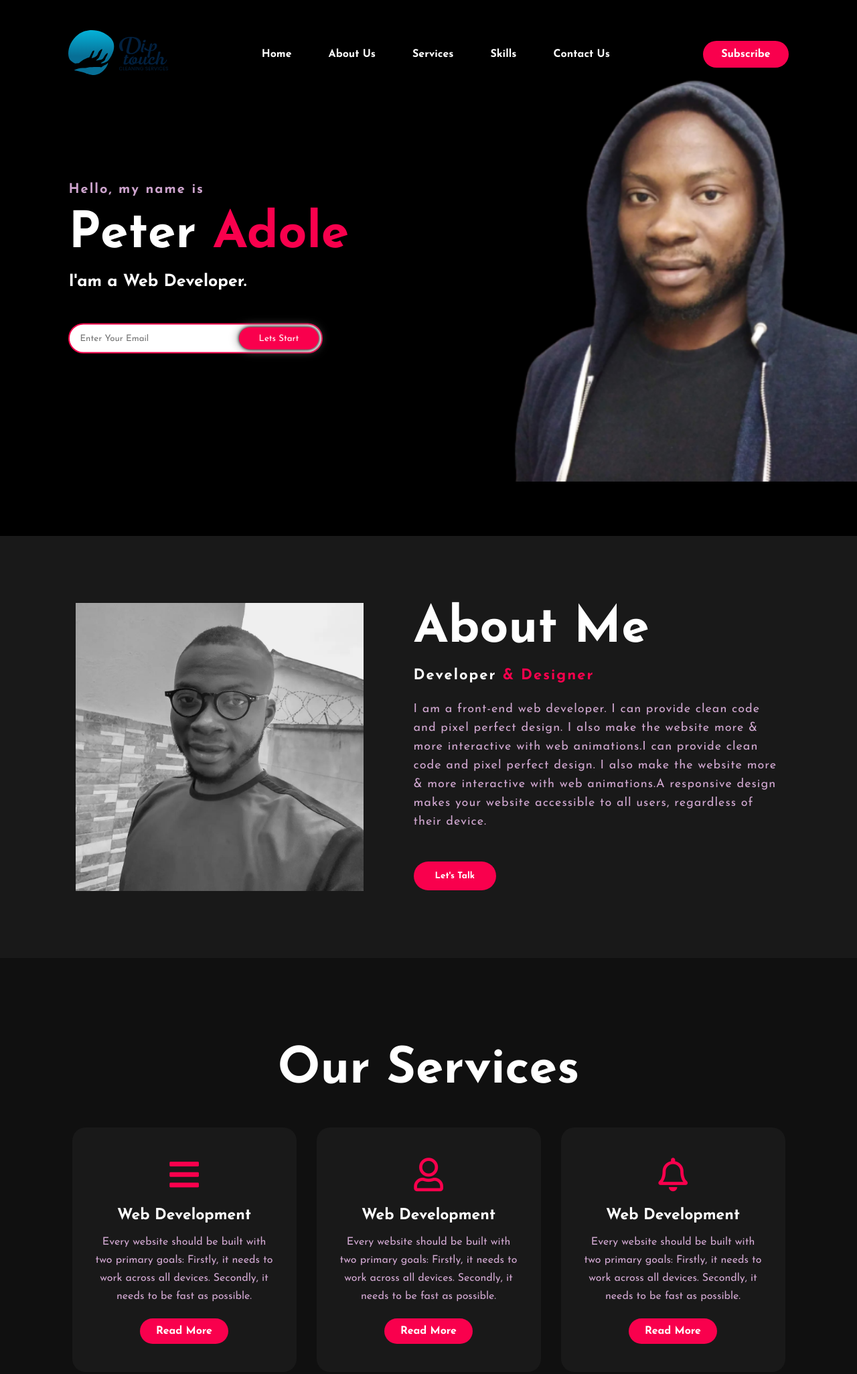
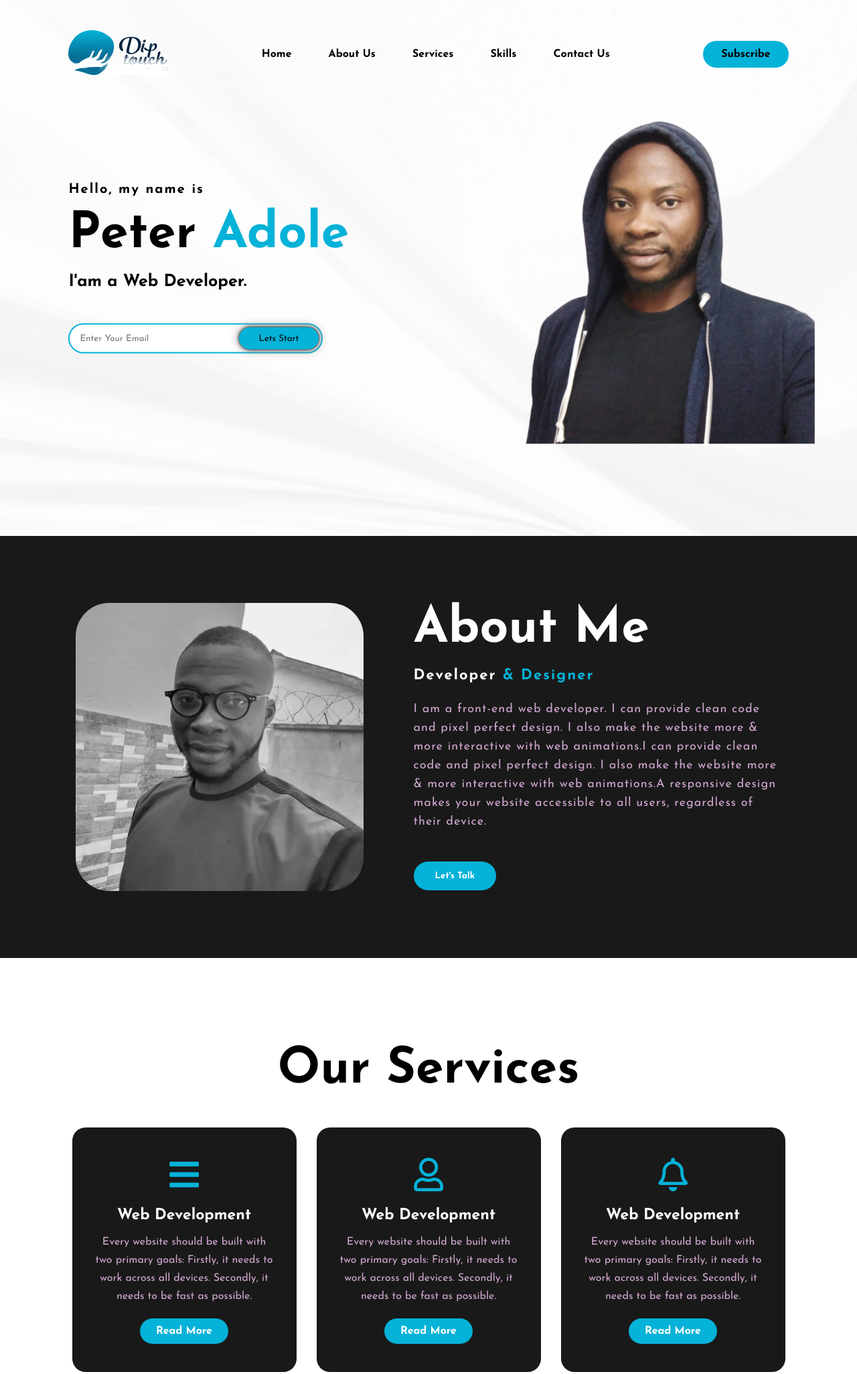
Before and after one commit to padole/portfolio, a plain HTML site: page index.html in a window 1280 px wide. Shown: the top 2051 px of the page at 67% size. Drawn offline with Linux system fonts and the light colour scheme.

Commit message:
second commit

```diff
--- a/index.html
+++ b/index.html
@@ -15,7 +15,7 @@
 
 	<div class="hero">
 		<nav>
-			<a href="#"><img src="img/diptouch2.svg" alt=""></a>
+			<a href="#"><img src="img/diptouch2.png" alt=""></a>
 			<ul>
 				<li><a href="#">Home</a></li>
 				<li><a href="#">About Us</a></li>
--- a/style.css
+++ b/style.css
@@ -7,7 +7,7 @@
 .hero{
 	height: 100vh;
 	width: 100%;
-	background-image: url(img/Untitled\ design\ \(2\).png);
+	background-image: url(img/Untitled\ design\ \(3\).png);
 	background-size: cover;
 	background-position: center;
 }
@@ -19,14 +19,9 @@ nav{
 	padding-left: 8%;
 	padding-right: 8%;
 }
-.logo{
-	color: white;
-	font-size: 35px;
-	letter-spacing: 1px;
-	cursor: pointer;
-}
+
 span{
-	color: #f9004d;
+	color: #05B2D8;
 }
 nav ul li{
 	list-style-type: none;
@@ -34,18 +29,18 @@ nav ul li{
 	padding: 10px  25px;
 }
 nav ul li a{
-	color: white;
+	color: black;
 	text-decoration: none;
 	font-weight: bold;
 	text-transform: capitalize;
 }
 nav ul li a:hover{
-	color: #f9004d;
+	color: #05B2D8;
 	transition: .4s;
 }
 .btn{
-	background-color:#f9004d;
-	color: white;
+	background-color:#05B2D8;
+	color: black;
 	text-decoration: none;
 	border: 2px solid transparent;
 	font-weight: bold;
@@ -63,17 +58,17 @@ nav ul li a:hover{
 	transform: translateY(-50%);
 }
 h1{
-	color: white;
+	color: black;
 	margin: 20px 0px 20px;
 	font-size: 75px;
 }
 h3{
-	color: white;
+	color: black;
 	font-size: 25px;
 	margin-bottom: 50px;
 }
 h4{
-	color: #fcfc;
+	color: black;
 	letter-spacing: 2px;
 	font-size: 20px;
 }
@@ -86,7 +81,7 @@ h4{
 	display: inline-block;
 	width: 100%;
 	padding: 14px 130px 14px 15px;
-	border: 2px solid #f9004d;
+	border: 2px solid #05B2D8;
 	outline: none;
 	border-radius: 30px;
 }
@@ -97,8 +92,8 @@ h4{
 	border: none;
 	padding: 10px 30px;
 	border-radius: 30px;
-	background-color:#f9004d;
-	color: white;
+	background-color:#05B2D8;
+	color: black;
 	box-shadow: 0px 0px 5px #000, 0px 0px 15px #858585;
 	top: 6px;
 	right: 6px;
@@ -112,6 +107,7 @@ h4{
 .about img{
 	height: auto;
 	width: 430px;
+	border-radius: 50px;
 }
 .about-text{
 	width: 550px;
@@ -145,7 +141,7 @@ h4{
 	margin-bottom: 45px;
 }
 button{
-	background-color:#f9004d;
+	background-color:#05B2D8;
 	color: white;
 	text-decoration: none;
 	border: 2px solid transparent;
@@ -156,17 +152,17 @@ button{
 }
 button:hover{
 	background-color: transparent;
-	border: 2px solid #f9004d;
+	border: 2px solid #05B2D8;
 	cursor: pointer;
 }
 
 .service{
-	background: #101010;
+	background: white;
 	width: 100%;
 	padding: 100px 0px;
 }
 .title h2{
-	color: white;
+	color: black;
 	font-size: 75px;
 	width: 1130px;
 	margin: 30px auto;
@@ -194,7 +190,7 @@ button:hover{
 	display: block;
 	text-align: center;
 	margin: 25px 0px;
-	color: #f9004d;
+	color: #05B2D8;
 
 }
 h5{
@@ -209,7 +205,7 @@ h5{
 	margin-bottom: 25px;
 }
 .card .button{
-	background-color:#f9004d;
+	background-color:#05B2D8;
 	color: white;
 	text-decoration: none;
 	border: 2px solid transparent;
@@ -220,7 +216,7 @@ h5{
 }
 .card .button:hover{
 	background-color: transparent;
-	border: 2px solid #f9004d;
+	border: 2px solid #05B2D8;
 	cursor: pointer;
 }
 .contact-me{
@@ -239,7 +235,7 @@ h5{
 	margin-bottom: 25px;
 }
 .contact-me .button-two{
-	background-color:#f9004d;
+	background-color:#05B2D8;
 	color: white;
 	text-decoration: none;
 	border: 2px solid transparent;
@@ -250,7 +246,7 @@ h5{
 }
 .contact-me .button-two:hover{
 	background-color: transparent;
-	border: 2px solid #f9004d;
+	border: 2px solid #05B2D8;
 	cursor: pointer;
 }
 footer{
@@ -285,7 +281,7 @@ footer p:nth-child(2){
 	display: flex;
 	align-items: center;
 	justify-content: center;
-	background:  #f9004d;
+	background:  #05B2D8;
 	border-radius: 50%;
 	margin: 22px 10px;
 	color: white;
@@ -298,7 +294,7 @@ footer p:nth-child(2){
 }
 .end{
 	position: absolute;
-	color:#f9004d;
+	color:#05B2D8;
 	bottom: 35px;
 	font-size: 14px;
 }
```
Also changed, not shown: img/Untitled design (3).png (added), img/diptouch2.png (added).
